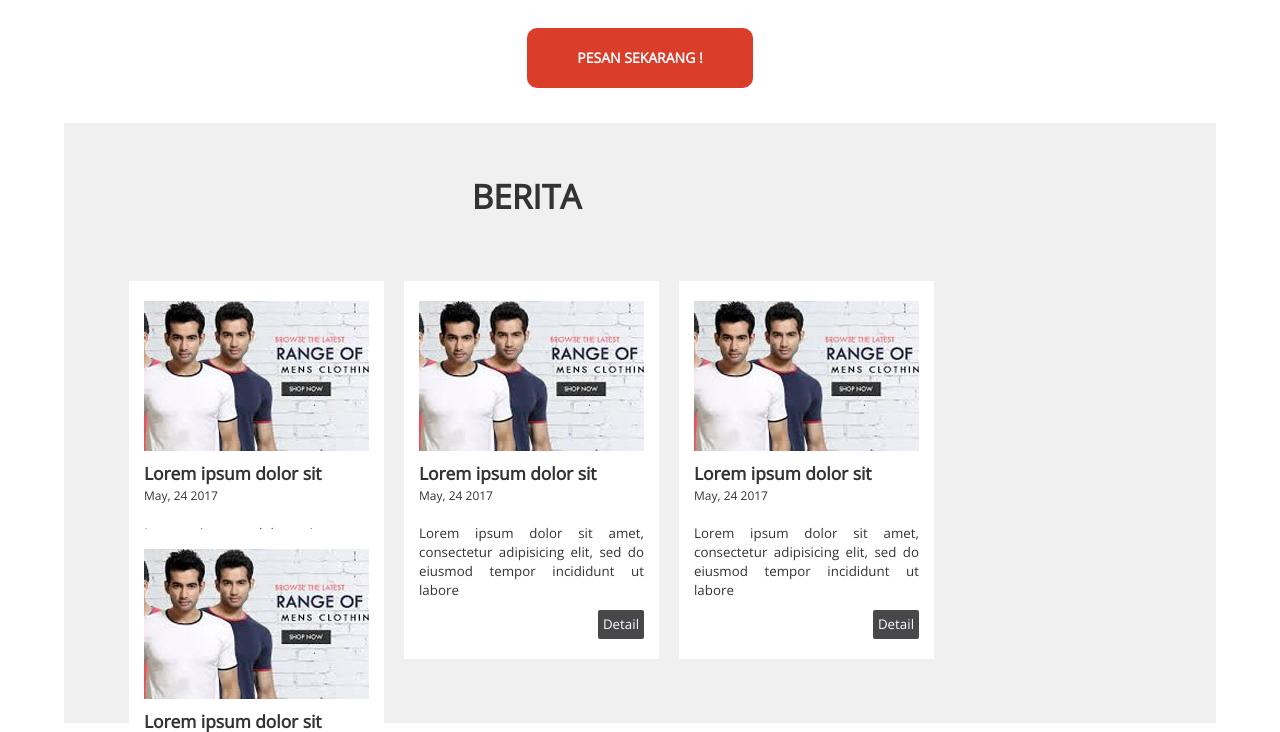
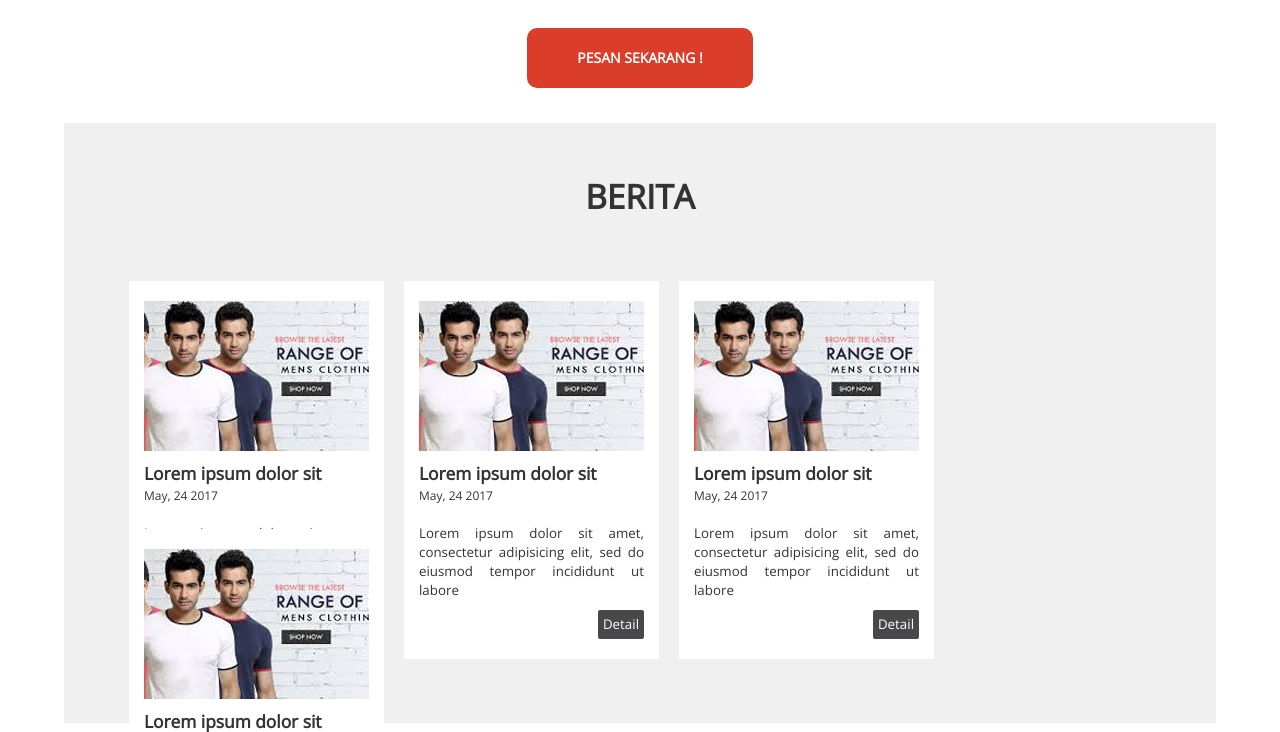
Before and after one commit to aufamutawakkil/bordir_profile, a PHP site: page / in a window 1280 px wide. Shown: the part 1790-2522 px from the top of the page. Run offline with PHP 8.4, Linux system fonts and the light colour scheme; some libraries are stand-ins or nearby versions.

Commit message:
mod style.css

```diff
--- a/css/style.css
+++ b/css/style.css
@@ -93,7 +93,6 @@ body{
 	margin-top: 50px;
 	margin-bottom: 50px;
 	font-size: 25pt;
-	width: 30%;
 	display: table;
 	font-family: 'Open Sans',sans-serif;
 	font-weight: bold;
```
